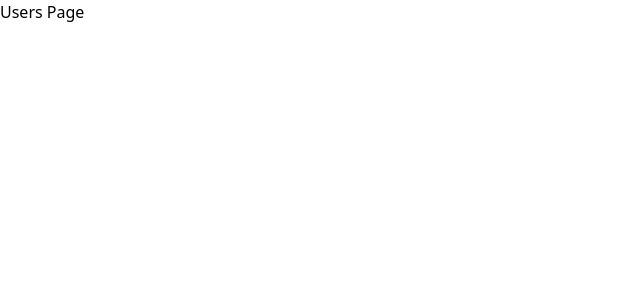
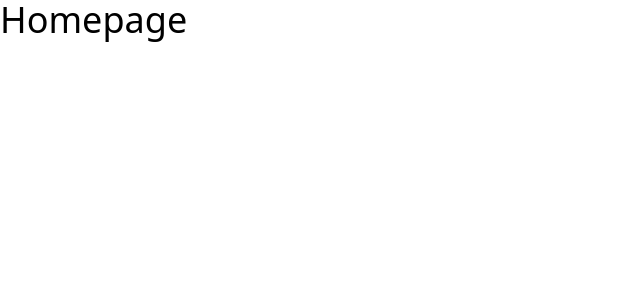
Before and after one commit to jordankamto/node-blog-frontend, a React (Vite) app: page / in a window 1280 px wide. Shown: the top 300 px of the page, without its empty margins (0-640 px from the left). Built offline with nearby package versions, Linux system fonts and the light colour scheme.

Commit message:
updated routing to include redirection to homepage and removed useless mui packages

```diff
--- a/src/App.jsx
+++ b/src/App.jsx
@@ -1,13 +1,21 @@
 import React from "react";
-import { BrowserRouter as Router, Routes, Route } from "react-router-dom";
+import {
+  BrowserRouter as Router,
+  Routes,
+  Route,
+  Navigate,
+} from "react-router-dom";
 
+import Home from "./Home";
 import Users from "./users/pages/user";
 
 const App = () => {
   return (
     <Router>
       <Routes>
-        <Route path="/" element={<Users />}></Route>
+        <Route path="/" exact element={<Home />} />
+        <Route path="/users" exact element={<Users />} />
+        <Route path="*" element={<Navigate to="/" replace />} />
       </Routes>
     </Router>
   );
--- /dev/null
+++ b/src/Home.jsx
@@ -0,0 +1,11 @@
+import React from "react";
+
+const Home = () => {
+  return (
+    <>
+      <h1 className="text-4xl font-sans font-medium">Homepage</h1>
+    </>
+  );
+};
+
+export default Home;
--- a/src/users/pages/user.jsx
+++ b/src/users/pages/user.jsx
@@ -1,7 +1,11 @@
 import React from "react";
 
 const Users = () => {
-  return <h1>Users Page</h1>;
+  return (
+    <>
+      <h1>Users Page</h1>
+    </>
+  );
 };
 
 export default Users;
```
Also changed, not shown: package.json (+0 -7 lines), 1 other file (tests, documents, lock files or other folders).
